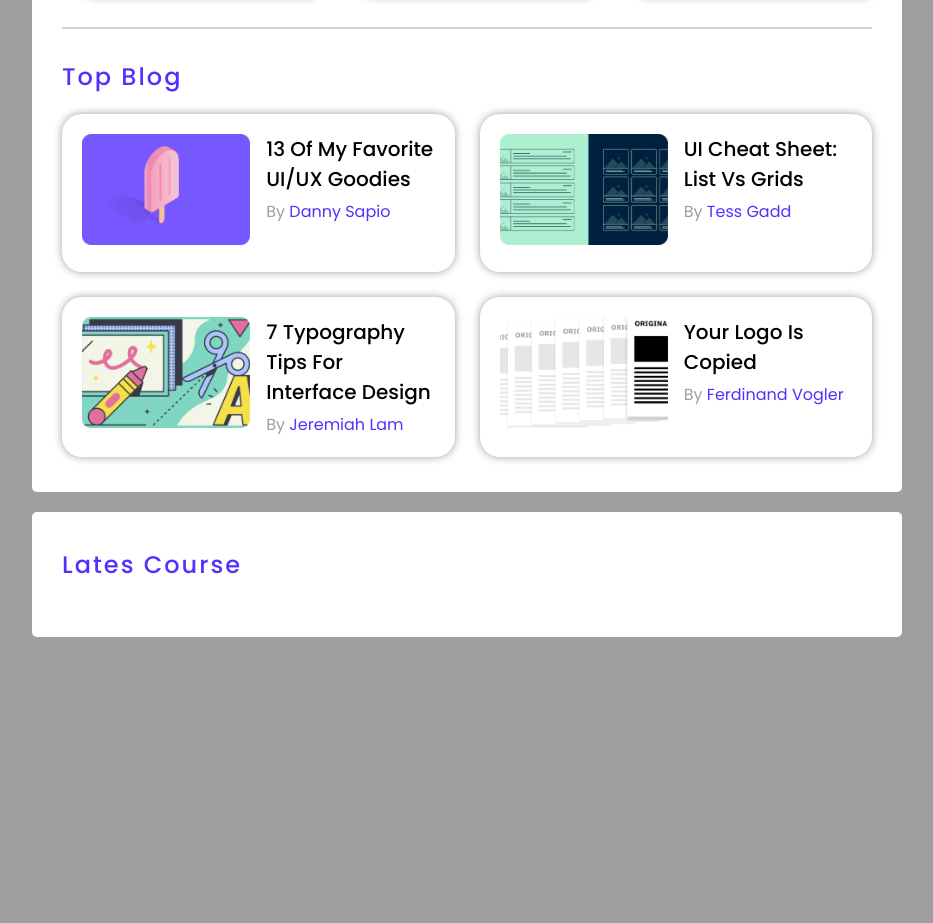
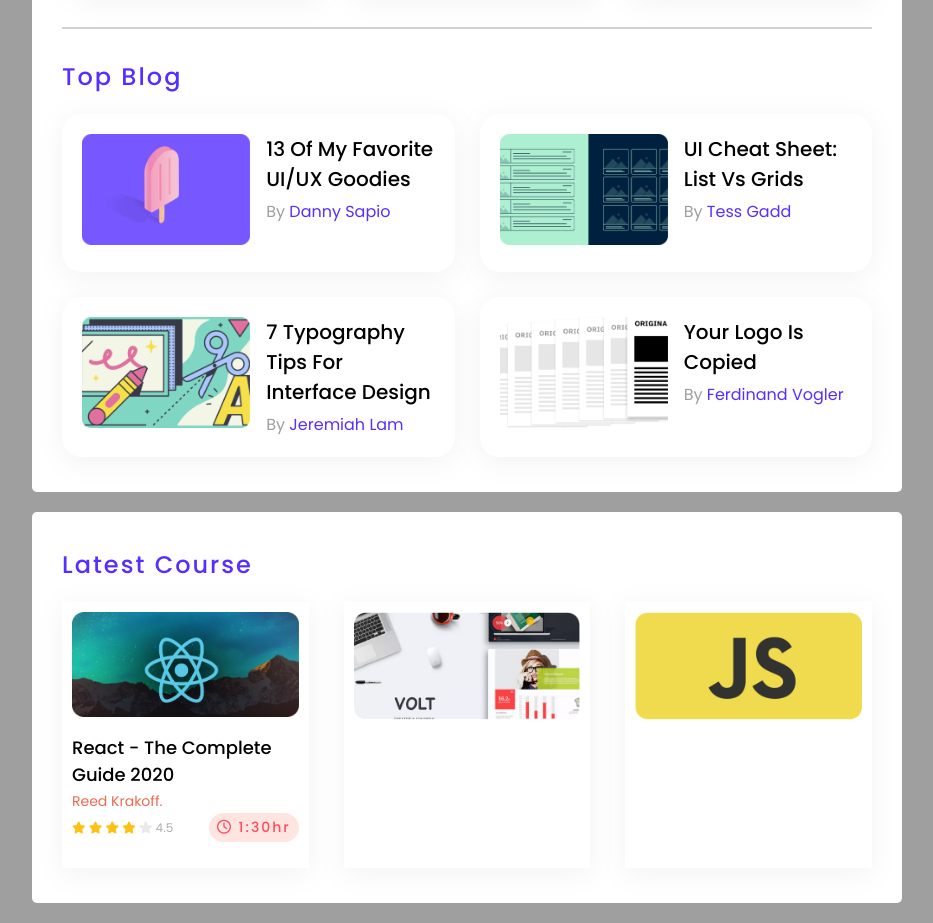
Before and after one commit to mehedisarkar2k/css3-leader-board, a plain HTML site: page index.html in a window 1280 px wide. Shown: the part 355-1278 px from the top of the page, without its empty margins (173-1106 px from the left). Before the commit the page ends 1012 px from the top, so only its background shows below. Drawn offline with Linux system fonts and the light colour scheme.

Commit message:
Update course section

```diff
--- a/assets/styles/main.css
+++ b/assets/styles/main.css
@@ -39,6 +39,7 @@ h3,
 
 h4 {
   font-size: 1.8rem;
+  font-weight: 500;
   text-transform: capitalize;
 }
 
@@ -62,7 +63,9 @@ hr {
 
 .card {
   padding: 1rem;
-  box-shadow: 0 0 8px #9f9f9f;
+  /* box-shadow: 0 0 8px #9f9f9f; */
+  background: #fff;
+  filter: drop-shadow(0px 5.34229px 13.3557px rgba(0, 0, 0, 0.05));
 }
 
 /* *** *** *** *** *** *** *** *** *** *** *** *** *** *\
@@ -132,3 +135,58 @@ hr {
 .top-blogs .blog .blog-details .blog-author a:hover {
   color: #9f9f9f;
 }
+
+/* *** *** *** *** *** *** *** *** *** *** *** *** *** *\
+## courses section
+\* *** *** *** *** *** *** *** *** *** *** *** *** *** */
+.latest-courses {
+  display: grid;
+  grid-template-columns: repeat(3, 1fr);
+  grid-column-gap: 3.5rem;
+}
+.latest-courses .course {
+  display: flex;
+  flex-direction: column;
+}
+
+.course .course-thumbnail {
+  margin-bottom: 1rem;
+}
+
+.course-details a.course-author {
+  font-size: 1.4rem;
+  text-decoration: none;
+  color: #ed6b4f;
+  transition: 0.15s;
+}
+.course-details a.course-author:hover {
+  color: #9f9f9f;
+}
+
+.course-info {
+  font-size: 1.2rem;
+  color: #aeaeae;
+  display: flex;
+  justify-content: space-between;
+  align-items: center;
+  margin-bottom: 1.6rem;
+}
+
+.course-info .fa-star.filled {
+  color: #ffc014;
+}
+
+.course-info .fa-star.blank {
+  /* color: #aeaeae; */
+  opacity: 0.25;
+}
+
+.course-info .course-duration {
+  background: #fee5df;
+  color: #ff4a60;
+  border-radius: 1.5rem;
+  padding: 0.4rem 0.8rem;
+  font-size: 1.4rem;
+  font-weight: 500;
+  letter-spacing: 0.2rem;
+}
--- a/assets/styles/responsive.css
+++ b/assets/styles/responsive.css
@@ -17,6 +17,16 @@
   .top-blogs .blog .blog-details .blog-title h4 {
     font-size: 1.8rem;
   }
+
+  .latest-courses {
+    grid-template-columns: repeat(1, 1fr);
+    grid-row-gap: 3rem;
+  }
+
+  .course {
+    width: 50%;
+    margin: auto;
+  }
 }
 
 @media only screen and (max-width: 575px) {
@@ -32,10 +42,18 @@
   .top-blogs {
     grid-template-columns: repeat(1, 1fr);
   }
+
+  .course {
+    width: 80%;
+  }
 }
 
 @media only screen and (max-width: 480px) {
   .top-players {
     grid-template-columns: repeat(1, 1fr);
   }
+
+  .course {
+    width: 100%;
+  }
 }
--- a/index.html
+++ b/index.html
@@ -6,7 +6,7 @@
     <meta name="viewport" content="width=device-width, initial-scale=1.0" />
     <title>Leader Board</title>
 
-    <!-- font awesomr -->
+    <!-- font awesome -->
     <script
       src="https://kit.fontawesome.com/8bcb8ed457.js"
       crossorigin="anonymous"
@@ -141,7 +141,60 @@
 
       <!-- Start Course Section -->
       <section class="container">
-        <h3 class="section-title">Lates Course</h3>
+        <h3 class="section-title">Latest Course</h3>
+        <div class="latest-courses">
+          <div class="course card">
+            <div class="course-thumbnail">
+              <img src="./assets/images/courses/course-1.png" alt="" />
+            </div>
+            <div class="course-details">
+              <h4 class="course-title">React - The Complete Guide 2020</h4>
+              <a href="#" class="course-author">Reed Krakoff.</a>
+              <div class="course-info">
+                <div class="course-ratings">
+                  <i class="fas fa-star filled"></i>
+                  <i class="fas fa-star filled"></i>
+                  <i class="fas fa-star filled"></i>
+                  <i class="fas fa-star filled"></i>
+                  <i class="fas fa-star blank"></i>
+                  4.5
+                </div>
+                <div class="course-duration">
+                  <i class="far fa-clock"></i>
+                  1:30hr
+                </div>
+              </div>
+            </div>
+          </div>
+
+          <div class="course card">
+            <div class="course thumbnail">
+              <img src="./assets/images/courses/course-2.png" alt="" />
+            </div>
+            <div class="course-details">
+              <h4 class="course-title"></h4>
+              <p class="course-author"></p>
+              <div class="courese-info">
+                <div class="course-ratings"></div>
+                <div class="course-duration"></div>
+              </div>
+            </div>
+          </div>
+
+          <div class="course card">
+            <div class="course thumbnail">
+              <img src="./assets/images/courses/course-3.png" alt="" />
+            </div>
+            <div class="course-details">
+              <h4 class="course-title"></h4>
+              <p class="course-author"></p>
+              <div class="courese-info">
+                <div class="course-ratings"></div>
+                <div class="course-duration"></div>
+              </div>
+            </div>
+          </div>
+        </div>
       </section>
       <!-- End Course Section -->
     </main>
```
